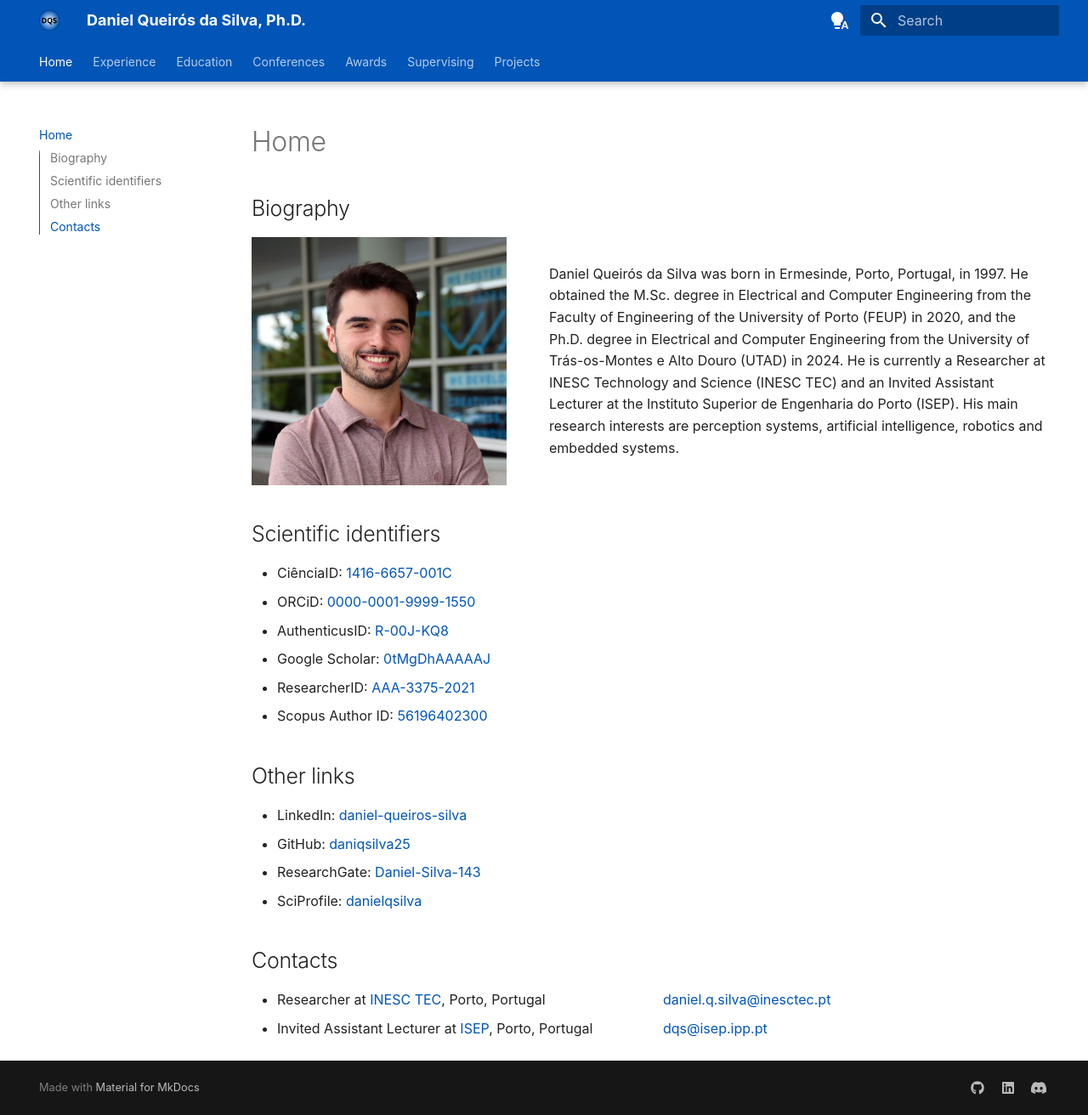
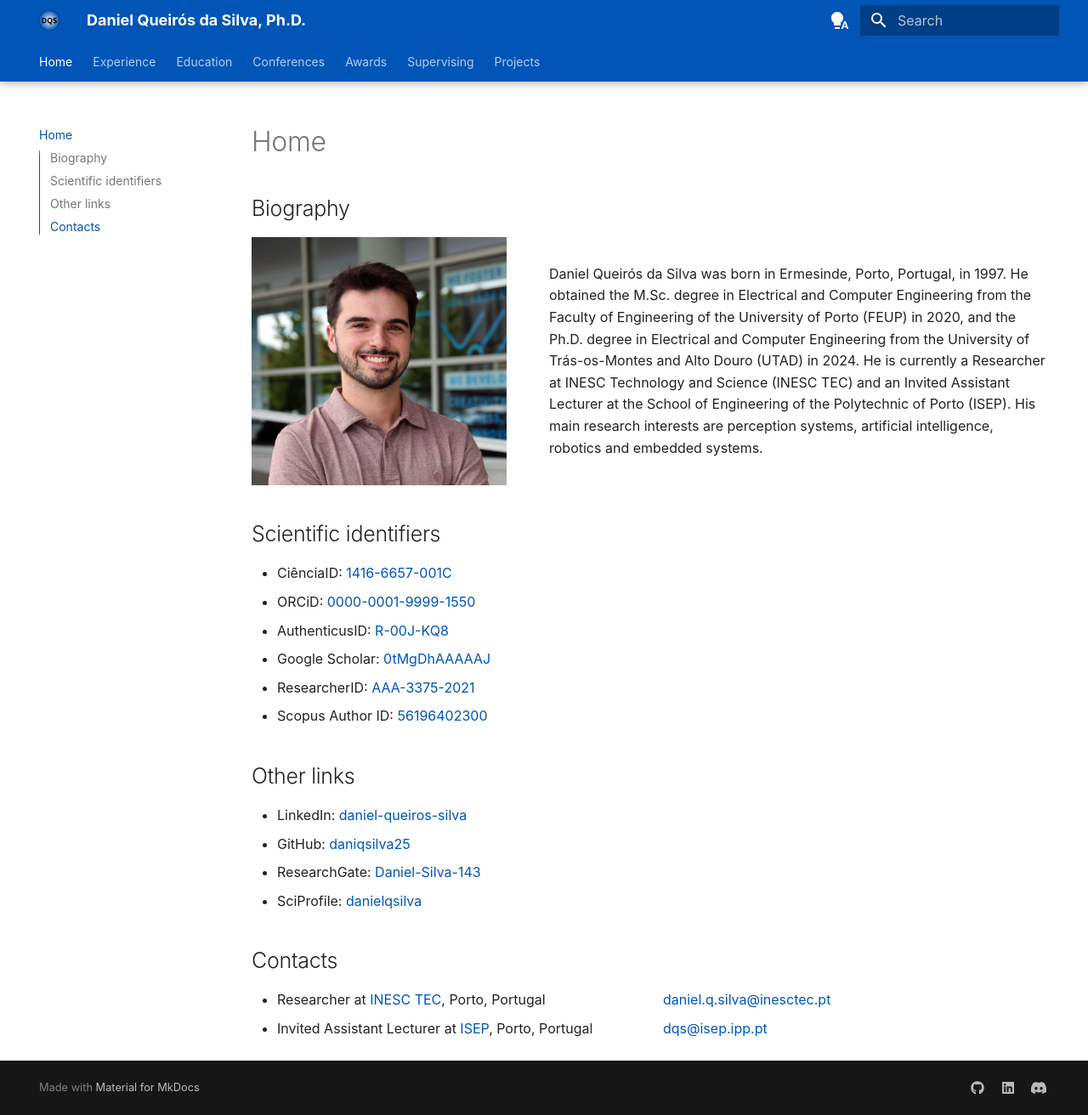
Before and after one commit to daniqsilva25/daniqsilva25.github.io, an MkDocs documentation site: the page built from docs/index.md, in a window 1280 px wide and 1312 px high. Shown: the whole window at 85% size. Built offline with MkDocs 1.6.1 and Material for MkDocs 9.7.7, drawn with Linux system fonts in a browser that asks for light colours.

Commit message:
Minor fixes

```diff
--- a/docs/index.md
+++ b/docs/index.md
@@ -4,7 +4,7 @@
 
 <div style="display: flex; align-items: center;">
   <img src="./images/pic_Daniel.jpg" alt="Daniel's picture" style="width: 300px; margin-right: 50px;">
-  <p>Daniel Queirós da Silva was born in Ermesinde, Porto, Portugal, in 1997. He obtained the M.Sc. degree in Electrical and Computer Engineering from the Faculty of Engineering of the University of Porto (FEUP) in 2020, and the Ph.D. degree in Electrical and Computer Engineering from the University of Trás-os-Montes e Alto Douro (UTAD) in 2024. He is currently a Researcher at INESC Technology and Science (INESC TEC) and an Invited Assistant Lecturer at the Instituto Superior de Engenharia do Porto (ISEP). His main research interests are perception systems, artificial intelligence, robotics and embedded systems.</p>
+  <p>Daniel Queirós da Silva was born in Ermesinde, Porto, Portugal, in 1997. He obtained the M.Sc. degree in Electrical and Computer Engineering from the Faculty of Engineering of the University of Porto (FEUP) in 2020, and the Ph.D. degree in Electrical and Computer Engineering from the University of Trás-os-Montes and Alto Douro (UTAD) in 2024. He is currently a Researcher at INESC Technology and Science (INESC TEC) and an Invited Assistant Lecturer at the School of Engineering of the Polytechnic of Porto (ISEP). His main research interests are perception systems, artificial intelligence, robotics and embedded systems.</p>
 </div>
 
 
```
Also changed, not shown: docs/experience.md (+1 -1 lines).
